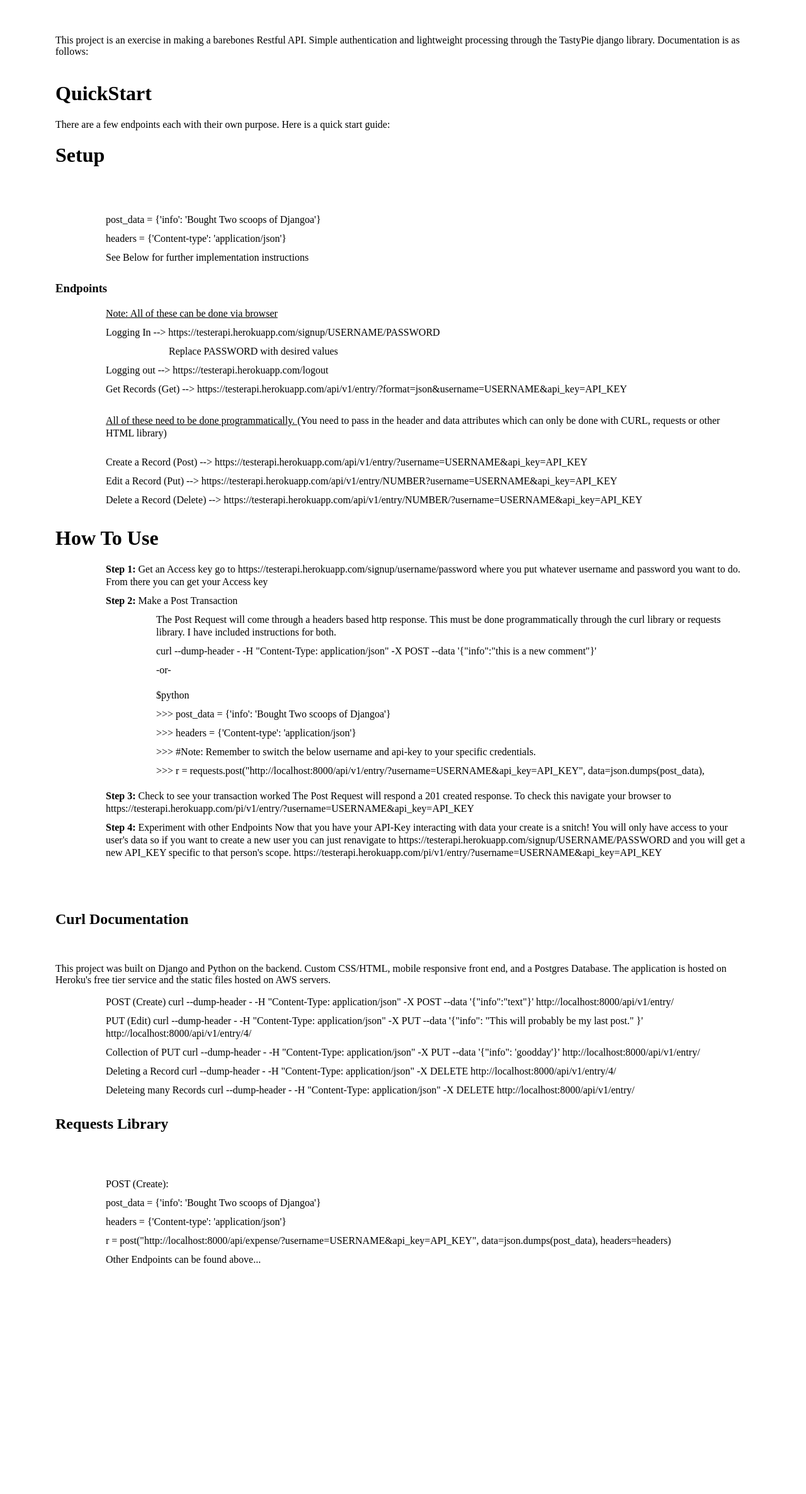
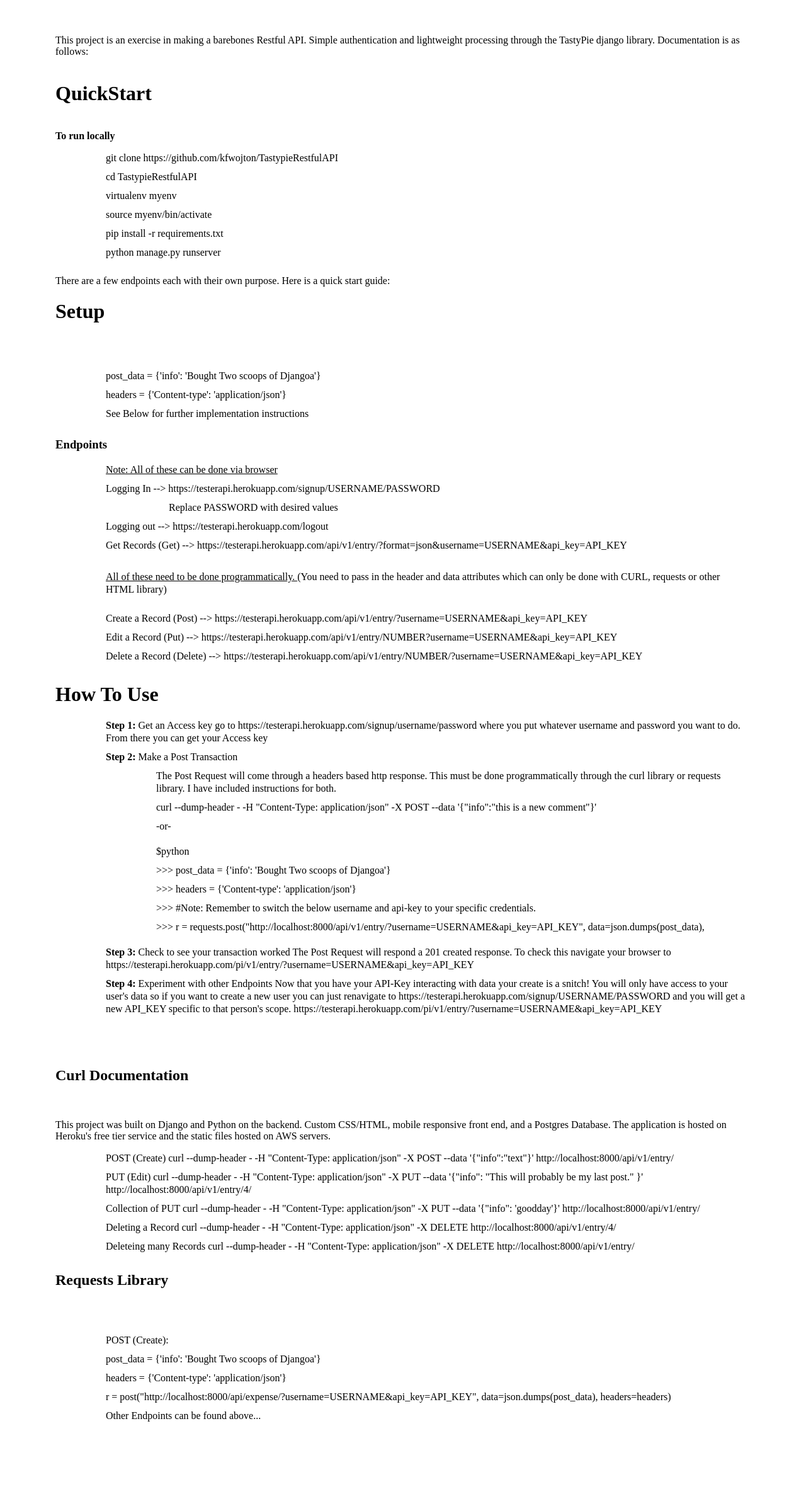
Before and after one commit to bopopescu/TastypieRestfulAPI, a Django app: page / in a window 1280 px wide. Shown: the part 149-2521 px from the top of the page at 63% size. Before the commit the page ends 2158 px from the top, so only its background shows below. Run offline with Django 3.2, Linux system fonts and the light colour scheme; parts of the project's set-up code (start-up, migrations or seed data) failed here and were passed over.

Commit message:
updated readme

```diff
--- a/static/templates/index.html
+++ b/static/templates/index.html
@@ -14,6 +14,19 @@
 
 <h1>QuickStart</h1>
 
+<br>
+<b> To run locally </b>
+<ul>
+<li> git clone https://github.com/kfwojton/TastypieRestfulAPI</li>
+<li> cd TastypieRestfulAPI</li>
+
+  <li> virtualenv myenv</li>
+  <li> source myenv/bin/activate</li>
+  <li> pip install -r requirements.txt</li>
+  <li> python manage.py runserver</li>
+
+
+</ul>
 There are a few endpoints each with their own purpose. Here is a quick start guide:
 <br>
 <h1>Setup</h1> <br><br>
```
Also changed, not shown: README.md.
